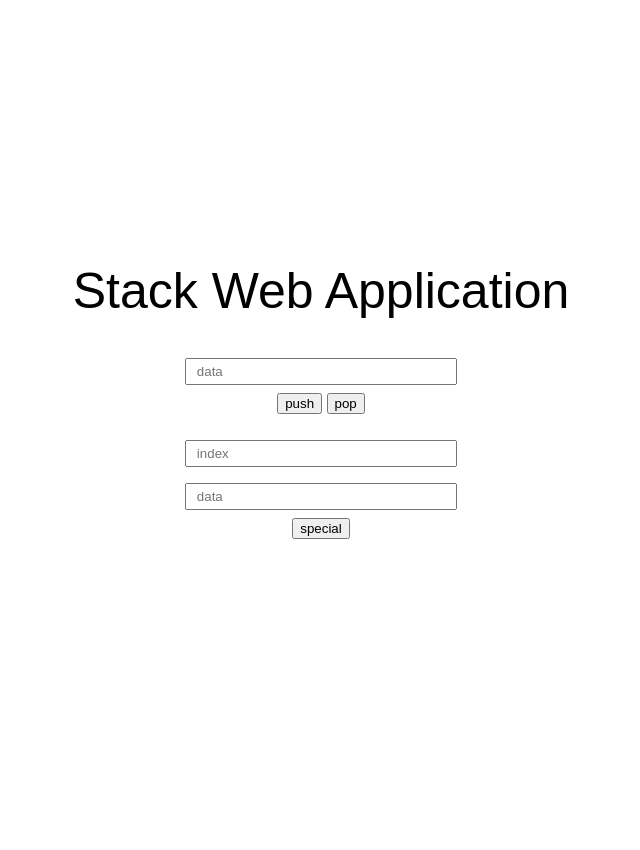
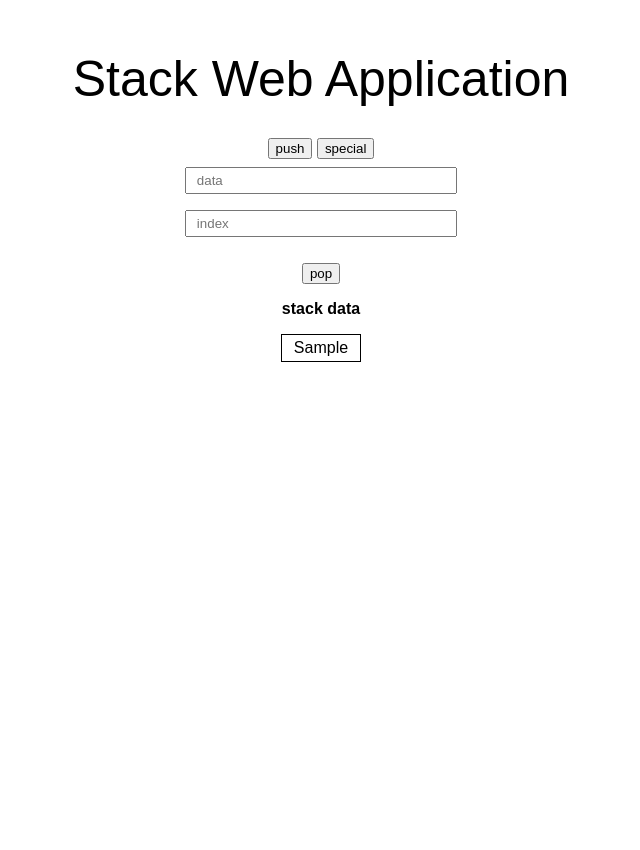
Before and after one commit to nongmmy/stackweb, a PHP site: page /stack_web/ in a window 1280 px wide. Shown: the whole page, without its empty margins (319-959 px from the left). Before the commit the page ends 539 px from the top, so only its background shows below. Run offline with PHP 8.4, Linux system fonts and the light colour scheme; tables that the repository leaves empty or names only in its code hold one stand-in row (values such as "Sample post").

Commit message:
update display data

```diff
--- a/css/custom.css
+++ b/css/custom.css
@@ -8,18 +8,20 @@ html, body {
 }
 
 
-.full-height {
+/*.full-height {
     height: 100vh;
-}
+}*/
 
 
 .flex-center {
+    margin-top: 50px;
     align-items: center;
     display: flex;
     justify-content: center;
+
 }
 
-.content {
+.content  {
     text-align: center;
 }
 
@@ -38,7 +40,14 @@ input {
 
 }
 
-div > div > form > input
- {
-    display: inline;
+td {
+    padding: 4px;
+    border: 1px solid black;
+    border-collapse: collapse;
 }
+
+table {
+    border-spacing: 15px;
+    display: flex;
+    justify-content: center;
+}
--- a/database.php
+++ b/database.php
@@ -8,6 +8,9 @@ class Database {
 	var $password = '';
 	var $db = 'stackweb';
 	var $conn;
+	function __constructor(){
+
+	}
 
 
 	function connect_db(){
@@ -36,7 +39,7 @@ class Database {
 
 
 	//select data form index
-	function select_data_from_index($i){
+	function select_data($i){
 
 		$this->connect_db();
 		$query = "SELECT * FROM stack ";
--- a/index.html
+++ /dev/null
@@ -1,38 +0,0 @@
-
-<!DOCTYPE html>
-<html>
-<head>
-	<title>Stack Web Application</title>
-	<link rel="stylesheet" type="text/css" href="css/custom.css">
-</head>
-<body>
-
-	<div class="flex-center full-height">
-        <div class="content">
-            <div class="title m-b-md">
-                  Stack Web Application
-            </div>
-	        <form action="main.php" method="POST">
-				<input type="text" name="data" placeholder="data"><br>
-				<button name="push">push</button>
-			  	<button name="pop">pop</button>
-			</form>
-			<br>
-
-			<form action="main.php" method="POST">
-				<input class="text-form" type="text" name="index" placeholder="index"><br>
-				<input class="text-form" type="text" name="data" placeholder="data"><br>
-				<button name="special">special</button>
-			</form>
-
-
-        </div>
-    </div>
-
-
-	<br>
-
-
-
-</body>
-</html>
--- /dev/null
+++ b/index.php
@@ -0,0 +1,53 @@
+<?php include("database.php") ; ?>
+<!DOCTYPE html>
+<html>
+<head>
+	<title>Stack Web Application</title>
+	<link rel="stylesheet" type="text/css" href="css/custom.css">
+</head>
+<body>
+
+	<div class="flex-center full-height">
+        <div class="content">
+            <div class="title m-b-md">
+                  Stack Web Application
+            </div>
+	        <form action="main.php" method="POST">
+	       	 	<button name="push">push</button>
+			  	<button name="special">special</button><br>
+				<input type="text" name="data" placeholder="data"><br>
+				<input class="text-form" type="text" name="index" placeholder="index">
+			</form>
+			<br>
+			<form action="main.php" method="POST">
+			  	<button name="pop">pop</button>
+			</form>
+	        <table>
+	        	<tr>
+	        		<th>stack data</th>
+	        	</tr>
+	        	<?php $db = new Database(); ?>
+	        	<?php
+	        		for( $i=$db->count_data()-1 ; $i>=0 ; $i-- ){
+	        				$row = $db->select_data($i);
+	        	?>
+	        	<tr>
+	        		<td><?php echo $row['data'] ?></td>
+	        	</tr>
+	        	<?php } ?>
+	        </table>
+
+
+
+        </div>
+
+
+    </div>
+
+
+	<br>
+
+
+
+</body>
+</html>
```
Also changed, not shown: main.php (+17 -2 lines), stack.php (+6 -3 lines).
